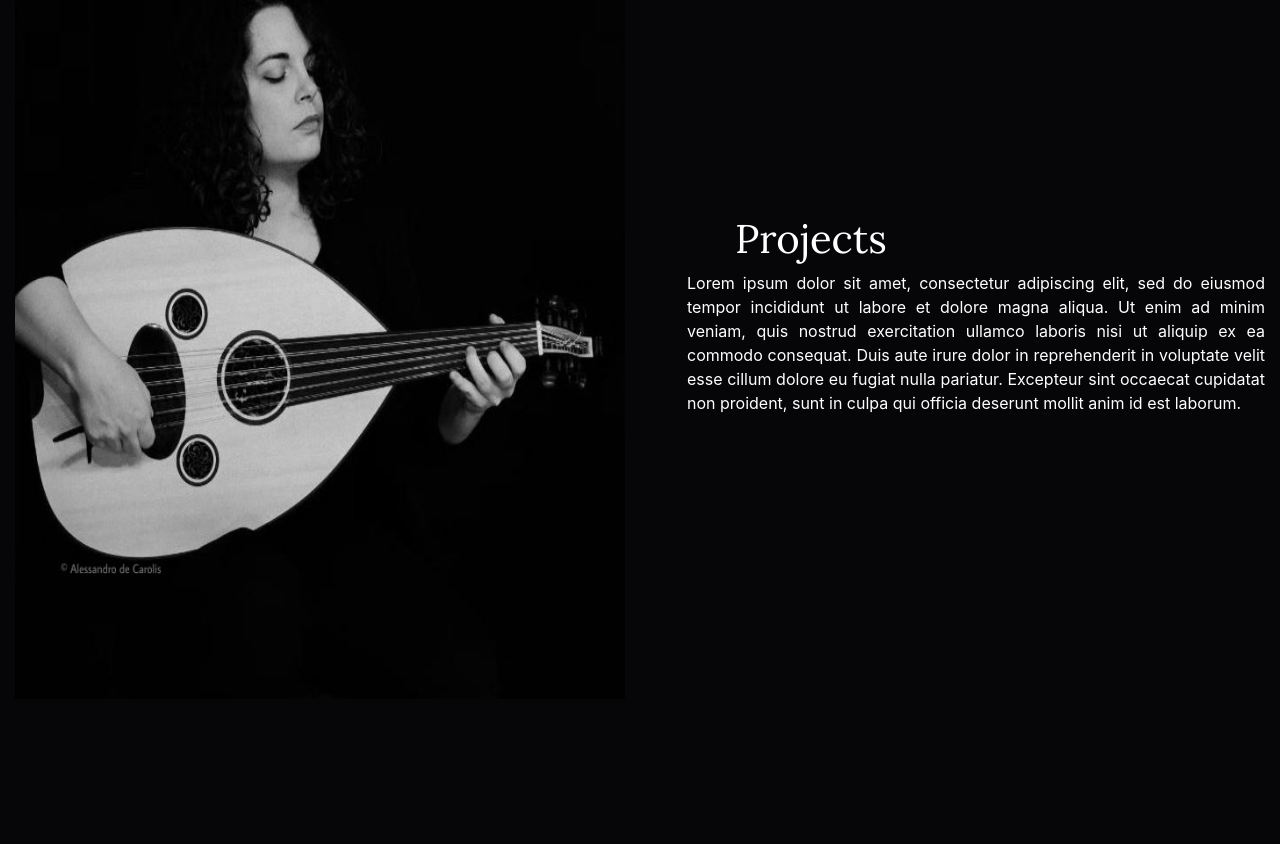
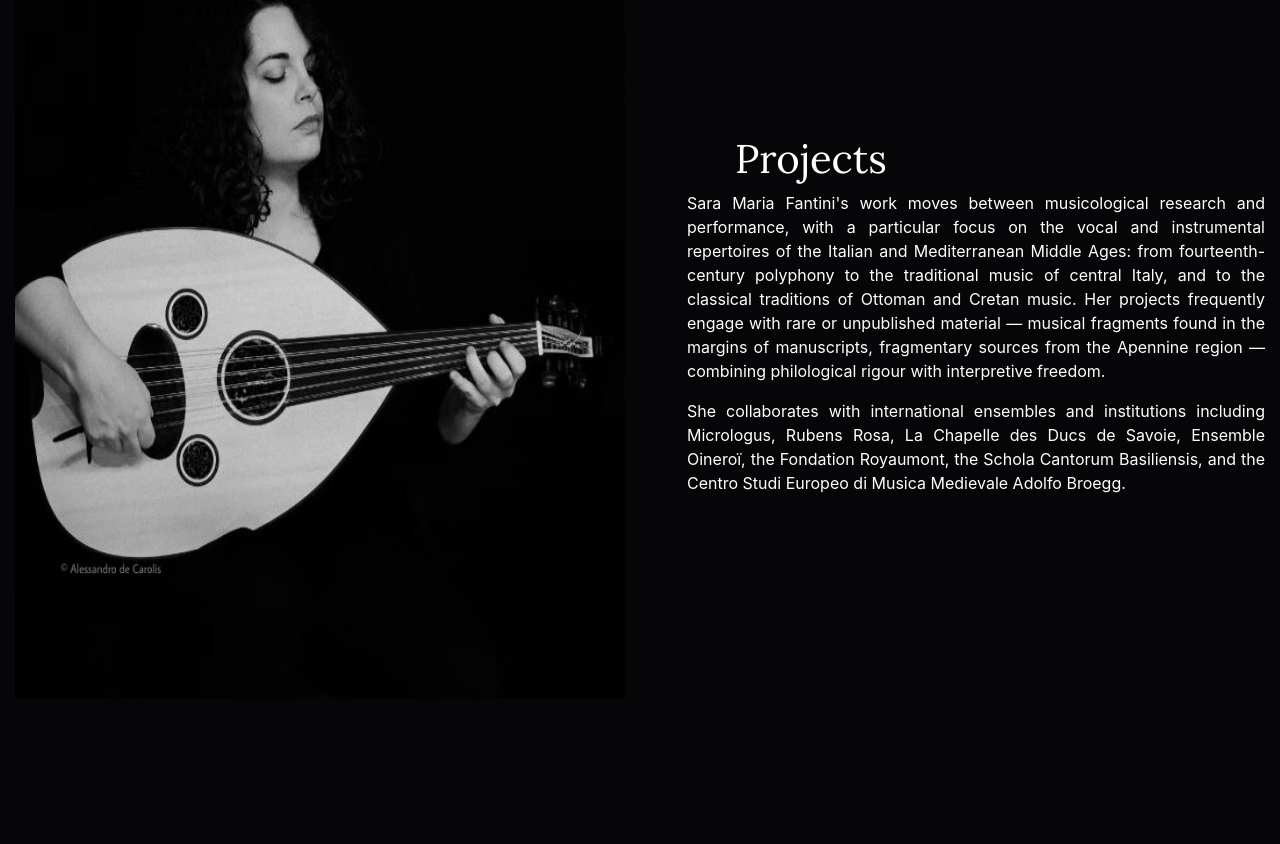
Before and after one commit to saramariafantini/saramariafantini.github.io, a plain HTML site: page pages/home-en.html in a window 1280 px wide. Shown: the part 1051-1895 px from the top of the page. Drawn offline with nearby package versions, Linux system fonts and the light colour scheme; a web font is replaced by a local one.

Commit message:
Update home-en.html
Agiornata sezione "progetti"

```diff
--- a/pages/home-en.html
+++ b/pages/home-en.html
@@ -141,7 +141,7 @@
         <!-- Colonna destra per il testo -->
         <div class="col-md-6 col-left">
           <h1>Projects</h1>
-          <p>Lorem ipsum dolor sit amet, consectetur adipiscing elit, sed do eiusmod tempor incididunt ut labore et dolore magna aliqua. Ut enim ad minim veniam, quis nostrud exercitation ullamco laboris nisi ut aliquip ex ea commodo consequat. Duis aute irure dolor in reprehenderit in voluptate velit esse cillum dolore eu fugiat nulla pariatur. Excepteur sint occaecat cupidatat non proident, sunt in culpa qui officia deserunt mollit anim id est laborum.</p>
+          <p>Sara Maria Fantini's work moves between musicological research and performance, with a particular focus on the vocal and instrumental repertoires of the Italian and Mediterranean Middle Ages: from fourteenth-century polyphony to the traditional music of central Italy, and to the classical traditions of Ottoman and Cretan music. Her projects frequently engage with rare or unpublished material — musical fragments found in the margins of manuscripts, fragmentary sources from the Apennine region — combining philological rigour with interpretive freedom.</p><p>She collaborates with international ensembles and institutions including Micrologus, Rubens Rosa, La Chapelle des Ducs de Savoie, Ensemble Oineroï, the Fondation Royaumont, the Schola Cantorum Basiliensis, and the Centro Studi Europeo di Musica Medievale Adolfo Broegg.</p>
         </div>
       </div>
     </div>
```
